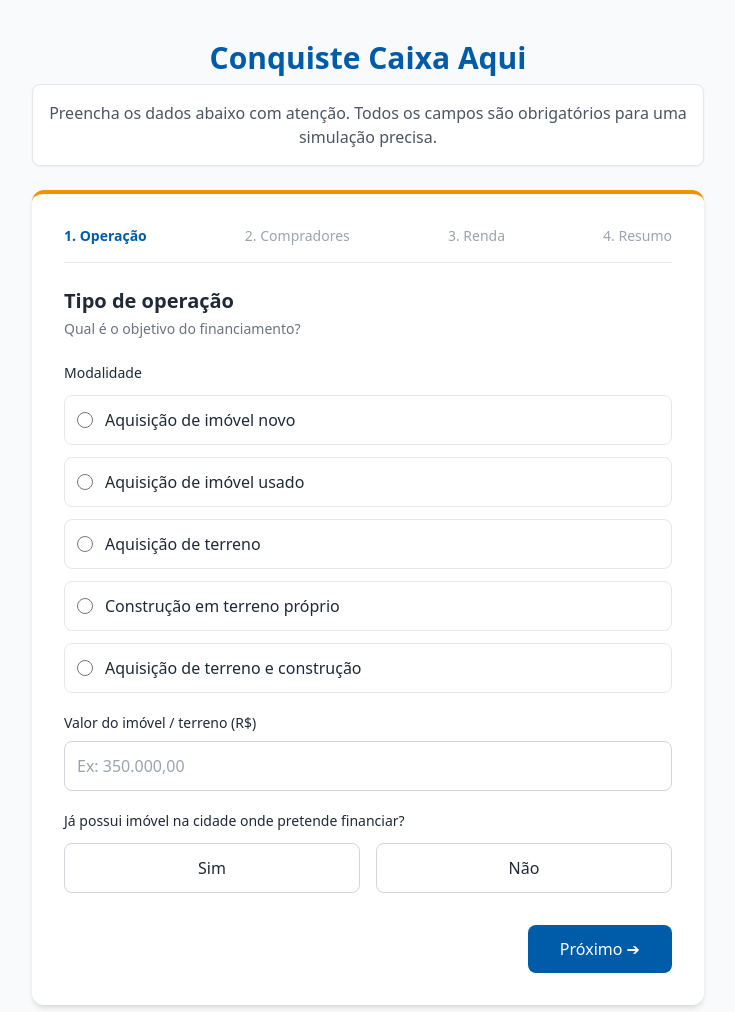
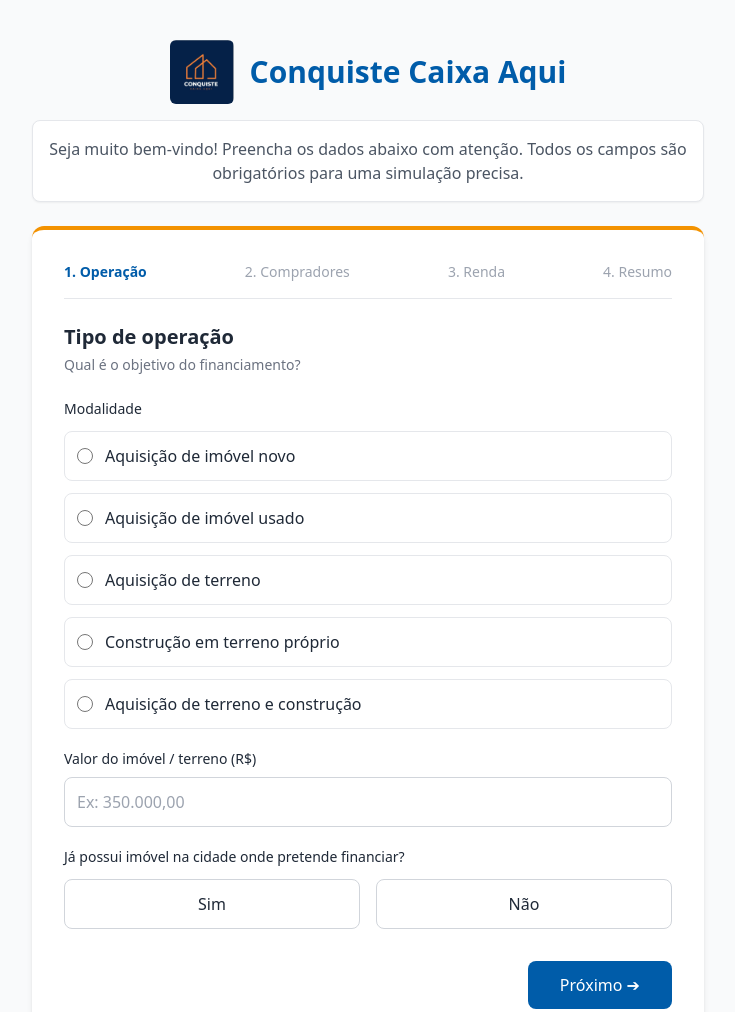
Before and after one commit to arturpanaino/Conquiste-Corresponde-Caixa-Aqui, a website: page public/index.html in a window 1280 px wide. Shown: the top 1012 px of the page, without its empty margins (272-1007 px from the left). Drawn offline with nearby package versions, Linux system fonts and the light colour scheme.

Commit message:
Update index.html

```diff
--- a/public/index.html
+++ b/public/index.html
@@ -34,9 +34,13 @@
 <body class="bg-gray-50 min-h-screen flex flex-col items-center py-10 px-4 font-sans text-gray-800">
 
     <div class="max-w-2xl w-full text-center mb-6">
-        <h1 class="text-3xl font-bold text-caixaBlue mb-2">Conquiste Caixa Aqui</h1>
+        <div class="flex items-center justify-center gap-4 mb-4">
+            <img src="logo.jpg" alt="Logotipo Conquiste Caixa Aqui" class="h-16 w-auto object-contain rounded-md">
+            <h1 class="text-3xl font-bold text-caixaBlue">Conquiste Caixa Aqui</h1>
+        </div>
+
         <p class="text-gray-600 bg-white p-4 rounded-lg shadow-sm border border-gray-200">
-            Preencha os dados abaixo com atenção. Todos os campos são obrigatórios para uma simulação precisa.
+            Seja muito bem-vindo! Preencha os dados abaixo com atenção. Todos os campos são obrigatórios para uma simulação precisa.
         </p>
     </div>
 
```
